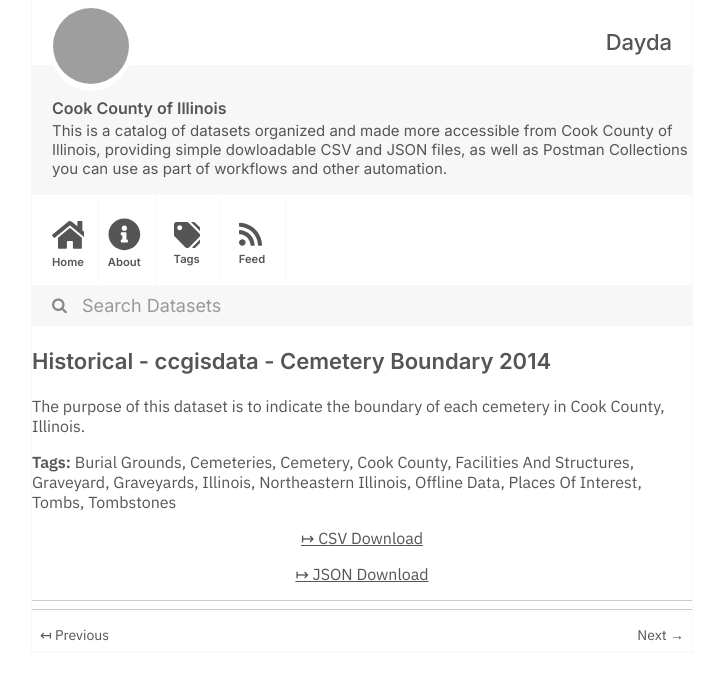
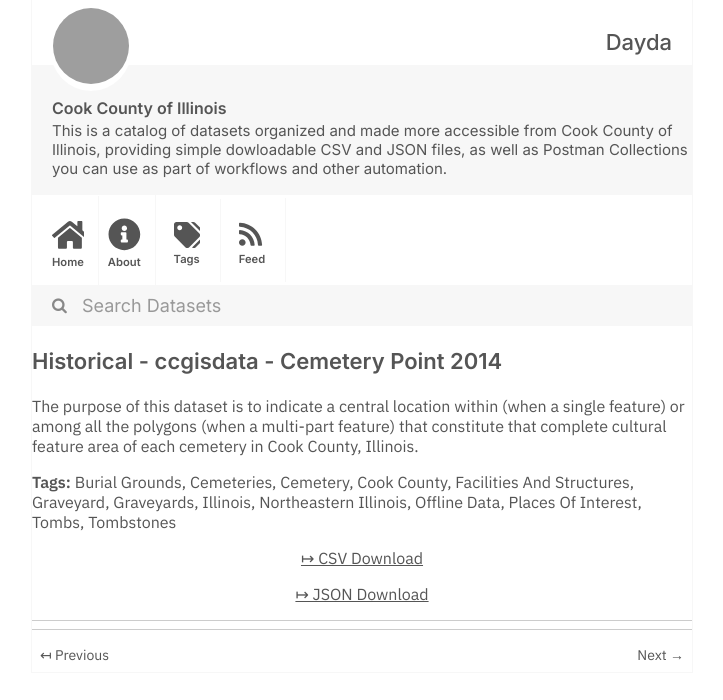
Before and after one commit to dayda-entities/cook-county-of-illinois, a Jekyll site: the page built from _posts/2020-11-10-historical-ccgisdata-cemetery-.md, in a window 1280 px wide, cut to the strip 0-700 px from the top of the page. Shown: the whole strip, without its empty margins (278-1001 px from the left). Built offline with Jekyll 4.4.1, drawn with Linux system fonts in a browser that asks for light colours; grey boxes are pictures that could not be loaded.

Commit message:
Publish Data

```diff
--- a/_posts/2020-11-10-historical-ccgisdata-cemetery-.md
+++ b/_posts/2020-11-10-historical-ccgisdata-cemetery-.md
@@ -1,7 +1,7 @@
 ---
-title: Historical - ccgisdata - Cemetery Boundary 2014
-created: '2020-11-10T16:57:32.261054'
-modified: '2020-11-10T16:57:32.261065'
+title: Historical - ccgisdata - Cemetery Point 2014
+created: '2020-11-10T16:57:31.501861'
+modified: '2020-11-10T16:57:31.501869'
 state: active
 type: dataset
 tags:
@@ -21,10 +21,10 @@ tags:
 groups:
   - Local Government
 csv_url: >-
-  https://datacatalog.cookcountyil.gov/api/views/46kf-jbr9/rows.csv?accessType=DOWNLOAD
+  https://datacatalog.cookcountyil.gov/api/views/8ctr-ekth/rows.csv?accessType=DOWNLOAD
 json_url: >-
-  https://datacatalog.cookcountyil.gov/api/views/46kf-jbr9/rows.json?accessType=DOWNLOAD
+  https://datacatalog.cookcountyil.gov/api/views/8ctr-ekth/rows.json?accessType=DOWNLOAD
 layout: post
 
 ---
-The purpose of this dataset is to indicate the boundary of each cemetery in Cook County, Illinois.
+The purpose of this dataset is to indicate a central location within (when a single feature) or among all the polygons (when a multi-part feature) that constitute that complete cultural feature area of each cemetery in Cook County, Illinois.
```
